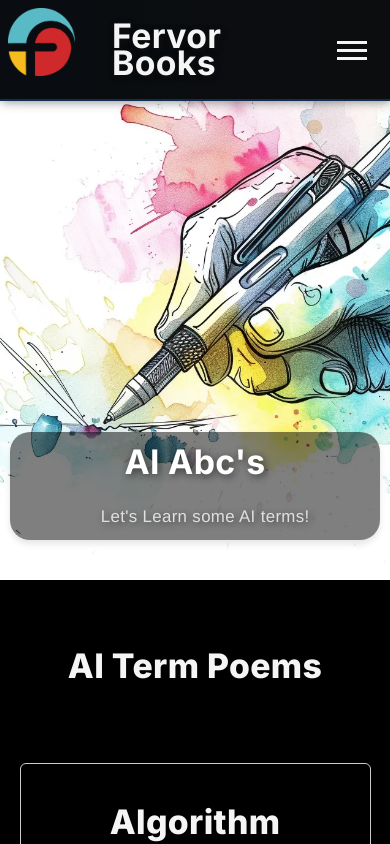
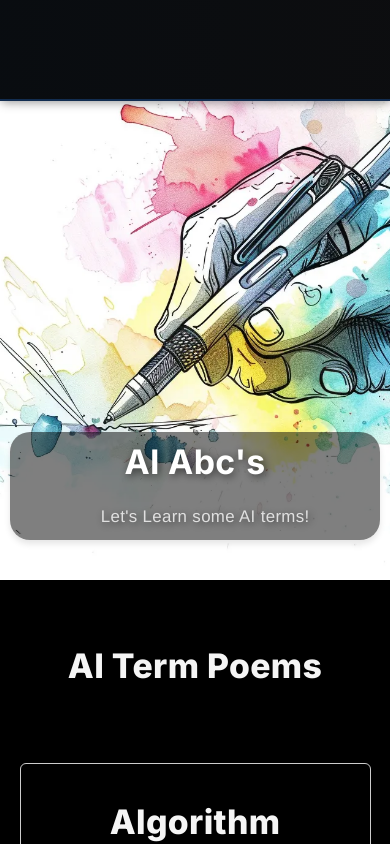
Before and after one commit to Ktopper/next_database, a Next.js app: page /ai_abc in a window 390 px wide. Shown: the top 844 px of the page. Built offline with nearby package versions, Linux system fonts and the light colour scheme; a web font is replaced by a local one.

Commit message:
Refactor file paths and imports in Navbar component

```diff
--- a/src/components/Navbar.jsx
+++ b/src/components/Navbar.jsx
@@ -1,52 +1,35 @@
-
-'use client'
-
 import { useState, useEffect } from 'react';
 import Link from 'next/link';
-import Image from 'next/image';
-import '@/css/navbar.css'; // Ensure this import path alias is correctly set in jsconfig.json or tsconfig.json
+import '@/css/navbar.css'; // Ensure path alias is correctly set in jsconfig.json or tsconfig.json
 
 function Navbar({ heroRef, delay = false }) {
-  // Initialize state without assuming access to window
   const [isNavbarVisible, setIsNavbarVisible] = useState(false);
   const [isMobile, setIsMobile] = useState(typeof window !== 'undefined' ? window.innerWidth < 700 : true);
   const [isHamburgerOpen, setIsHamburgerOpen] = useState(false);
   const [isOpen, setIsOpen] = useState(false);
 
-  const toggleOpen = () => setIsOpen(!isOpen);
-
-  // Use useEffect to handle resize events only on the client-side
   useEffect(() => {
-    const handleResize = () => {
-      if (typeof window !== 'undefined') {
+    function handleResize() {
       setIsMobile(window.innerWidth < 700);
     }
-    };
 
-    // Ensure window is defined before adding event listener
-    if (typeof window !== 'undefined') {
     window.addEventListener('resize', handleResize);
-      handleResize(); // Set initial state based on current window size
-    }
+    handleResize(); // Initial check
 
     return () => {
-      if (typeof window !== 'undefined') {
       window.removeEventListener('resize', handleResize);
-      }
     };
   }, []);
 
   useEffect(() => {
-    if (delay) {
-      const timer = setTimeout(() => {
+    const timer = delay ? setTimeout(() => {
       setIsNavbarVisible(true);
-      }, 500);
+    }, 500) : null;
     return () => clearTimeout(timer);
-    }
   }, [delay]);
 
   useEffect(() => {
-    if (!heroRef || !heroRef.current) return; // Guard against undefined refs and ensure they are attached
+    if (typeof window === 'undefined' || !heroRef || !heroRef.current) return;
 
     const observer = new IntersectionObserver(([entry]) => {
       setIsNavbarVisible(!entry.isIntersecting);
@@ -54,61 +37,32 @@ function Navbar({ heroRef, delay = false }) {
 
     observer.observe(heroRef.current);
 
-    return () => observer.disconnect(); // Clean up the observer on unmount
+    return () => observer.disconnect();
   }, [heroRef]);
 
-  const handleHamburgerClick = (e) => {
-    e.stopPropagation(); // Stop the click from bubbling up
+  const handleHamburgerClick = () => {
     setIsHamburgerOpen(!isHamburgerOpen);
   };
 
-  const closeMenu = () => {
-    setIsHamburgerOpen(false);
-  };
-
-  // Add document event listeners only on the client-side
   useEffect(() => {
-    const closeMenuOutsideClick = (event) => {
-      if (event.target.closest('.hamburger') === null) {
+    function closeMenuOutsideClick(event) {
+      if (!event.target.closest('.hamburger')) {
         setIsHamburgerOpen(false);
       }
+    }
+
+    if (isHamburgerOpen) {
+      document.addEventListener('click', closeMenuOutsideClick);
+    }
+
+    return () => {
+      document.removeEventListener('click', closeMenuOutsideClick);
     };
-
-    if (isHamburgerOpen && typeof document !== 'undefined') {
-      document.addEventListener('click', closeMenuOutsideClick);
-      return () => document.removeEventListener('click', closeMenuOutsideClick);
-    }
   }, [isHamburgerOpen]);
 
   return (
     <nav className={isNavbarVisible ? 'open' : ''}>
-      <h1 className="nav-title">
-        <Link href="/">Fervor Books</Link>
-        <hr />
-      </h1>
-
-      <Link href="/"> <img className="nav-logo" src="/images/home/fervorlogo9.png" alt="logo"  /> </Link>
-
-      {isMobile ? (
-        <div className={`hamburger ${isOpen ? 'open' : ''}`} onClick={handleHamburgerClick}>
-          <div></div>
-          <div></div>
-          <div></div>
-
-          {isHamburgerOpen && (
-            <ul className="nav-links">
-              <li><Link href="/aria_book"> Aria Novel </Link></li>
-              <li><Link href="/ai_abc"> AI ABCs </Link></li>
-            </ul>
-          )}
-        </div>
-      ) : (
-        <ul className="nav-links">
-        <li><Link href="/aria_book"> Aria Novel </Link></li>
-        <li><Link href="/ai_abc">AI ABCs </Link></li>
-
-        </ul>
-      )}
+      {/* Content and links */}
     </nav>
   );
 }
--- a/src/components/OnboardingForm.js
+++ b/src/components/OnboardingForm.js
@@ -1,5 +1,5 @@
 import { useState } from 'react';
-import { db } from '@/util/firebase-config.js'; // Ensure this import reflects the correct location and export
+import db from '@/util/firebase-config.js'; // Ensure this import reflects the correct location and export
 import { collection, addDoc } from 'firebase/firestore';
 
 function OnboardingForm() {
```
Lines whose indentation alone changed are shown as unchanged.
